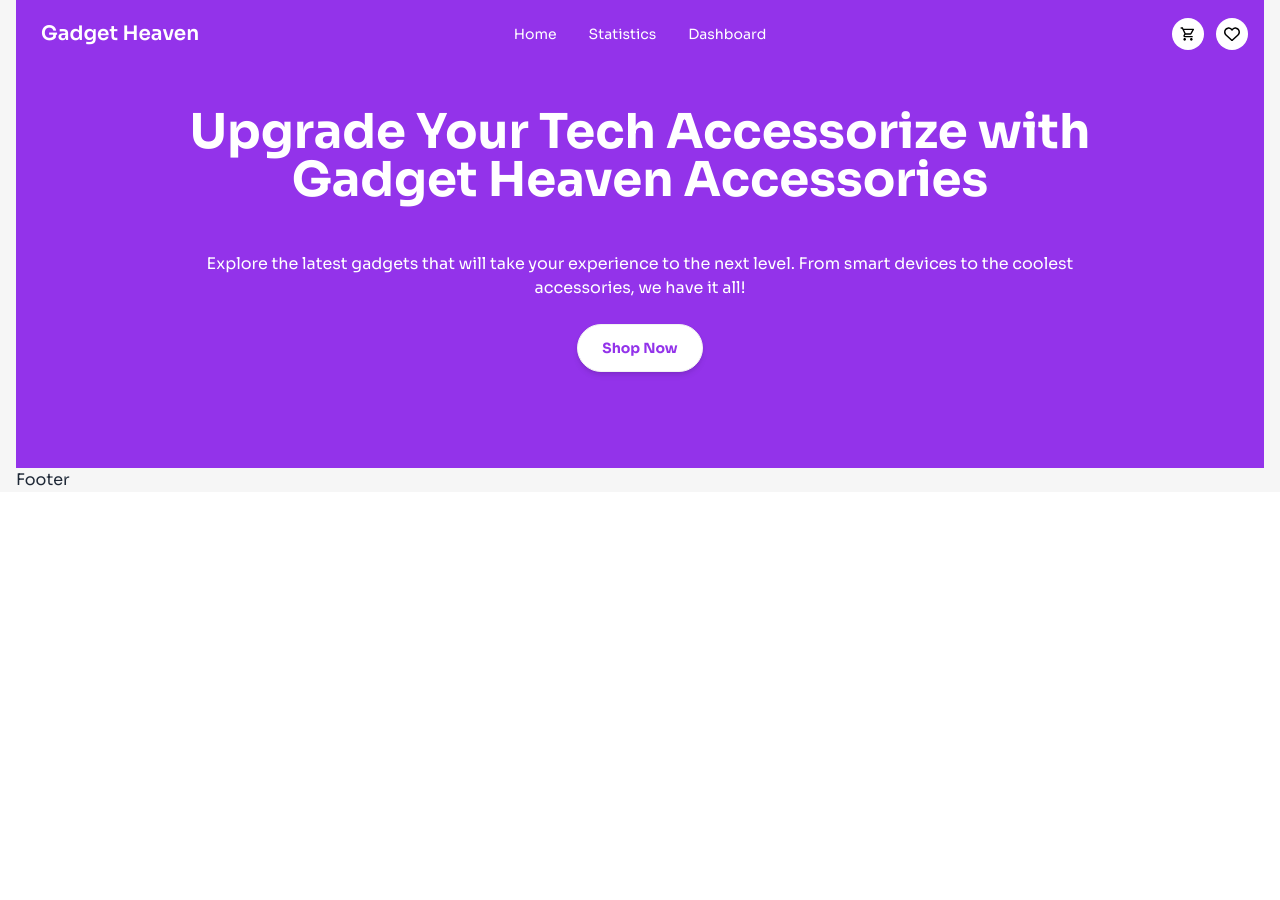
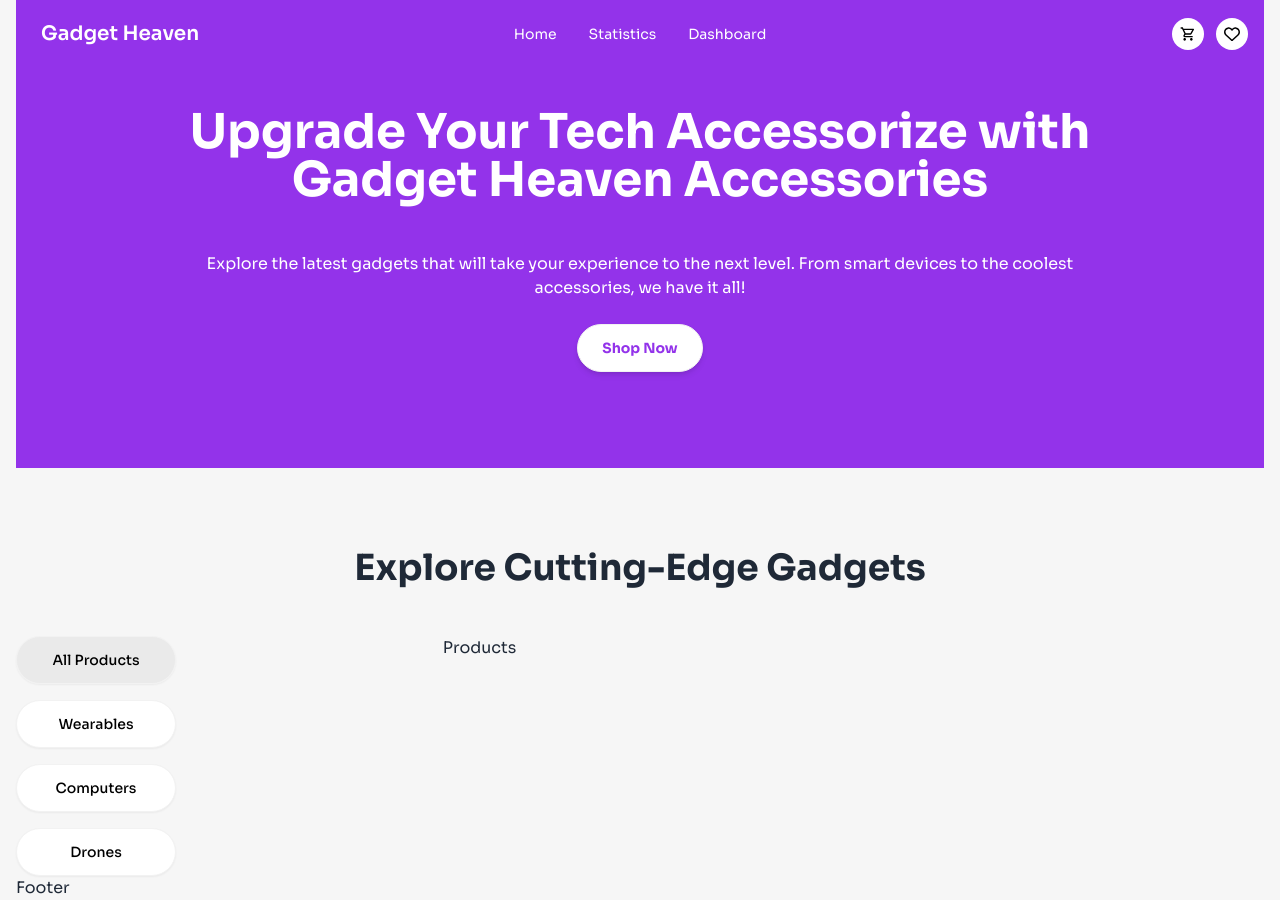
Before and after one commit to programming-hero-web-course-4/b10a8-gadget-heaven-ichrahman, a React (Vite) app: page / in a window 1280 px wide. Before the commit the page ends 800 px from the top, so only its background shows below. Built offline with nearby package versions, Linux system fonts and the light colour scheme.

Commit message:
feat: add initial structure to display categories and devices

```diff
--- a/src/components/Devices/Devices.jsx
+++ b/src/components/Devices/Devices.jsx
@@ -1,7 +1,26 @@
 const Devices = () => {
     return (
-        <div>
-            <h1>Devices</h1>
+        <div className="mt-20">
+            <h2 className="text-center text-4xl font-bold mb-12">Explore Cutting-Edge Gadgets</h2>
+            <div className="grid grid-cols-3 gap-8">
+                <div className="flex flex-col gap-4">
+                    <button className="btn rounded-full bg-[#09080f0d] text-black font-medium py-2 px-7 w-40">
+                        All Products
+                    </button>
+                    <button className="btn bg-white rounded-full bg-[#09080f0d] text-black font-medium py-2 px-7 w-40">
+                        Wearables
+                    </button>
+                    <button className="btn bg-white rounded-full bg-[#09080f0d] text-black font-medium py-2 px-7 w-40">
+                        Computers
+                    </button>
+                    <button className="btn bg-white rounded-full bg-[#09080f0d] text-black font-medium py-2 px-7 w-40">
+                        Drones
+                    </button>
+                </div>
+                <div className="col-span-2">
+                    <h2>Products</h2>
+                </div>
+            </div>
         </div>
     );
 };
--- a/src/components/Home/Home.jsx
+++ b/src/components/Home/Home.jsx
@@ -1,9 +1,11 @@
 import Banner from "../Banner/Banner";
+import Devices from "../Devices/Devices";
 
 const Home = () => {
     return (
         <div>
             <Banner />
+            <Devices />
         </div>
     );
 };
--- a/src/components/Root/Root.jsx
+++ b/src/components/Root/Root.jsx
@@ -1,6 +1,8 @@
 import { Outlet } from "react-router-dom";
 import Navbar from "../Navbar/Navbar";
 import Footer from "../Footer/Footer";
+
+
 
 const Root = () => {
     return (
```
